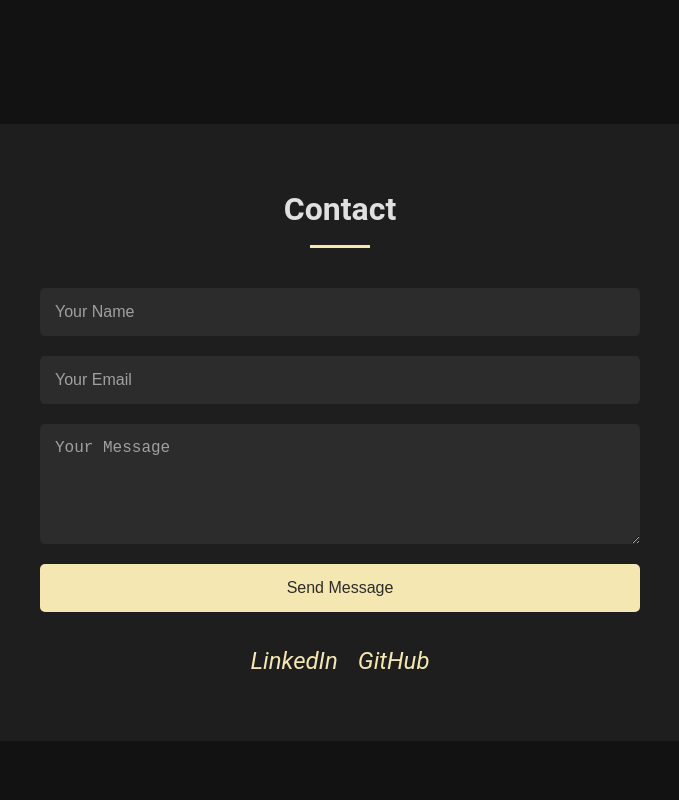
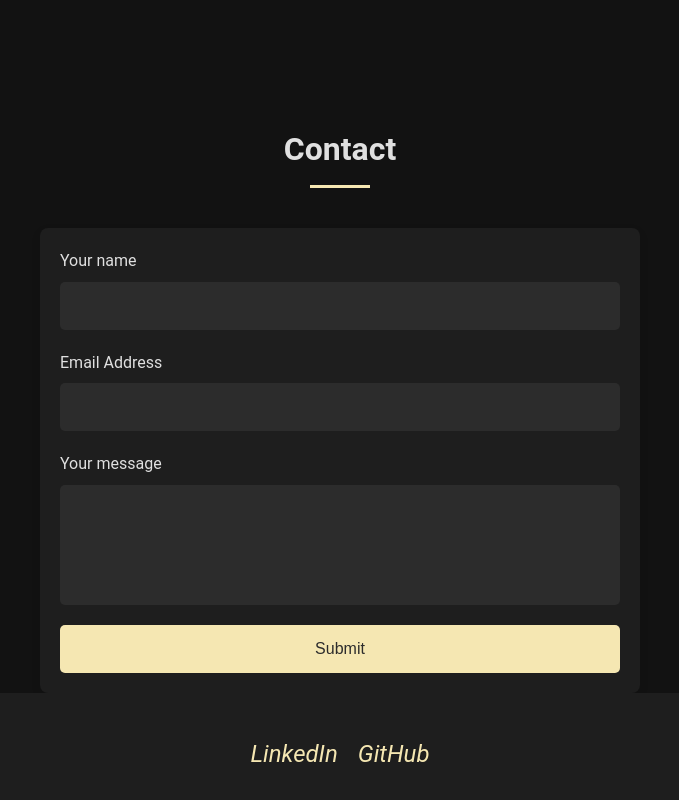
Before and after one commit to jordanfh1/my-portfolio, a Next.js app: page / in a window 1280 px wide. Shown: the part 3076-3876 px from the top of the page, without its empty margins (300-979 px from the left). Before the commit the page ends 3817 px from the top, so only its background shows below. Built offline with nearby package versions, Linux system fonts and the light colour scheme.

Commit message:
updates contact working form with formspree

```diff
--- a/package.json
+++ b/package.json
@@ -9,6 +9,7 @@
     "lint": "next lint"
   },
   "dependencies": {
+    "@formspree/react": "^2.5.1",
     "next": "^14.2.14",
     "react": "^18",
     "react-dom": "^18",
--- a/src/app/page.tsx
+++ b/src/app/page.tsx
@@ -4,6 +4,7 @@ import Skills from '@/components/Skills/Skills'
 import Projects from "@/components/Projects/Projects";
 import Contact from "@/components/Contact/Contact";
 import About from  "@/components/About/About";
+import Footer from "@/components/Footer/Footer";
 
 
 export default function Home() {
@@ -15,6 +16,7 @@ export default function Home() {
     <Projects />
     <Contact />
     <EasterEgg />
+    <Footer />
     </>
   );
 }
--- a/src/components/Contact/Contact.module.css
+++ b/src/components/Contact/Contact.module.css
@@ -1,18 +1,11 @@
-
-.contact {
-    background-color: #1e1e1e;
-    color: var(--color-text);
-
-  }
-
-  .contact h2 {
+.h2 {
   text-align: center;
   margin-bottom: 40px;
   font-size: 2rem;
   position: relative;
 }
 
-  .contact h2::after {
+.h2::after {
   content: '';
   width: 60px;
   height: 3px;
@@ -21,55 +14,74 @@
   margin: 10px auto 0;
 }
 
-  .contactForm {
+.form {
+  display: flex;
+  flex-direction: column;
   max-width: 600px;
   margin: 0 auto;
-    display: flex;
-    flex-direction: column;
-    gap: 20px;
+  padding: 20px;
+  background-color: #1e1e1e;
+  border-radius: 8px;
+  box-shadow: 0 4px 10px rgba(0, 0, 0, 0.1);
 }
 
-  .inputField, .textareaField {
+.label {
+  font-size: 1rem;
+  color: var(--color-text);
+  margin-bottom: 8px;
+}
+
+.input,
+.textarea {
+  width: 100%;
+  padding: 15px;
+  margin-bottom: 20px;
+  border: none;
+  border-radius: 5px;
   background-color: #2c2c2c;
-    border: none;
-    padding: 15px;
-    border-radius: 5px;
   color: var(--color-text);
   font-size: 1rem;
 }
 
-  .inputField::placeholder, .textareaField::placeholder {
+.textarea {
+  height: 120px;
+  resize: none;
+}
+
+.input::placeholder,
+.textarea::placeholder {
   color: #a0a0a0;
 }
 
-  .submitButton {
+.button {
+  padding: 15px;
   background-color: var(--color-primary);
   color: #2c2c2c;
-    padding: 15px;
+  font-size: 1rem;
   border: none;
   border-radius: 5px;
-    font-size: 1rem;
   cursor: pointer;
   transition: background-color 0.3s ease;
 }
 
-  .submitButton:hover {
-    background-color: var(--color-secondary);
+.button:hover {
+  background-color: var(--color-secondary); /* Hover effect */
 }
 
-  .socialLinks {
-    display: flex;
-    justify-content: center;
-    gap: 20px;
-    margin-top: 30px;
+.button:disabled {
+  background-color: #8d99ae; /* Disabled state */
+  cursor: not-allowed;
 }
 
-  .socialLink {
-    color: var(--color-primary);
-    font-size: 1.5rem;
-    transition: color 0.3s ease;
+.p {
+  font-size: 1.125rem; /* Slightly larger font size */
+  color: #2b9348;
+  text-align: center;
 }
 
-  .socialLink:hover {
-    color: var(--color-secondary);
+.input:focus,
+.textarea:focus {
+  outline: none;
+  border-color: var(--color-primary); /* Focus color */
+  box-shadow: 0 0 5px rgba(239, 35, 60, 0.5); /* Light shadow */
 }
--- a/src/components/Contact/Contact.tsx
+++ b/src/components/Contact/Contact.tsx
@@ -1,28 +1,69 @@
-import styles from './Contact.module.css';
+'use client'
+
 import React from 'react';
+import { useForm, ValidationError } from '@formspree/react';
+import styles from './contact.module.css';
 
+function ContactForm() {
+  const [state, handleSubmit] = useForm("xdkonyvg");
+  if (state.succeeded) {
+      return <p>Message Sent!</p>;
+  }
+  return (
+          <div ><h2 className={styles.h2}>Contact</h2>
+    <form className={styles.form} onSubmit={handleSubmit}>
 
-const Contact = () => (
-  <section id="contact" className={styles.contact}>
-    <div className="container">
-      <h2>Contact</h2>
-      <form className={styles.contactForm}>
-        <input type="text" placeholder="Your Name" className={styles.inputField} required />
-        <input type="email" placeholder="Your Email" className={styles.inputField} required />
-        <textarea placeholder="Your Message" className={styles.textareaField} rows={5} required></textarea>
-        <button type="submit" className={styles.submitButton}>Send Message</button>
-      </form>
-      <div className={styles.socialLinks}>
-        <a href="https://www.linkedin.com/in/jordan-houghton-2441711ba/" className={styles.socialLink} target="_blank" rel="noopener noreferrer">
-          <i className="fab fa-linkedin">LinkedIn</i>
-        </a>
-        <a href="https://github.com/jordanfh1" className={styles.socialLink} target="_blank" rel="noopener noreferrer">
-          <i className="fab fa-github">GitHub</i>
-        </a>
+        <label className={styles.label} htmlFor="name">
+        Your name
+      </label>
+      <input className={styles.input}
+        id="name"
+        type="name"
+        name="name"
+      />
+      <ValidationError
+        prefix="Name"
+        field="Name"
+        errors={state.errors}
+      />
 
-      </div>
+      <label className={styles.label} htmlFor="email">
+        Email Address
+      </label>
+      <input className={styles.input}
+        id="email"
+        type="email"
+        name="email"
+      />
+      <ValidationError
+        prefix="Email"
+        field="email"
+        errors={state.errors}
+      />
+      <label className={styles.label} htmlFor="email">
+        Your message
+      </label>
+      <textarea className={styles.textarea}
+        id="message"
+        name="message"
+      />
+      <ValidationError
+        prefix="Message"
+        field="message"
+        errors={state.errors}
+      />
+      <button className={styles.button} type="submit" disabled={state.submitting}>
+        Submit
+      </button>
+    </form>
     </div>
-  </section>
-);
+  );
+}
 
-export default Contact;
+function App() {
+  return (
+    <ContactForm />
+  );
+}
+
+export default App;
--- a/src/components/Footer/Footer.module.css
+++ b/src/components/Footer/Footer.module.css
@@ -0,0 +1,39 @@
+.footer {
+    background-color: #1e1e1e;
+    color: var(--color-text);
+    height: 10rem;
+    padding-top: 0.75rem;
+  }
+
+  /* .footer h2 {
+    text-align: center;
+    margin-bottom: 40px;
+    font-size: 2rem;
+    position: relative;
+  }
+
+  .footer h2::after {
+    content: '';
+    width: 60px;
+    height: 3px;
+    background: var(--color-primary);
+    display: block;
+    margin: 10px auto 0;
+  } */
+
+.socialLinks {
+    display: flex;
+    justify-content: center;
+    gap: 20px;
+    margin-top: 30px;
+  }
+
+  .socialLink {
+    color: var(--color-primary);
+    font-size: 1.5rem;
+    transition: color 0.3s ease;
+  }
+
+  .socialLink:hover {
+    color: var(--color-secondary);
+  }
--- a/src/components/Footer/Footer.tsx
+++ b/src/components/Footer/Footer.tsx
@@ -0,0 +1,21 @@
+import styles from "./Footer.module.css";
+
+
+const Footer = () => (
+    <section id="footer" className={styles.footer}>
+        <div className={styles.container}>
+
+            <div className={styles.socialLinks}>
+        <a href="https://www.linkedin.com/in/jordan-houghton-2441711ba/" className={styles.socialLink} target="_blank" rel="noopener noreferrer">
+          <i className="fab fa-linkedin">LinkedIn</i>
+        </a>
+        <a href="https://github.com/jordanfh1" className={styles.socialLink} target="_blank" rel="noopener noreferrer">
+          <i className="fab fa-github">GitHub</i>
+        </a>
+
+      </div>
+        </div>
+    </section>
+    );
+
+    export default Footer;
```
Also changed, not shown: 1 other file (tests, documents, lock files or other folders). Lines whose indentation alone changed are shown as unchanged.
